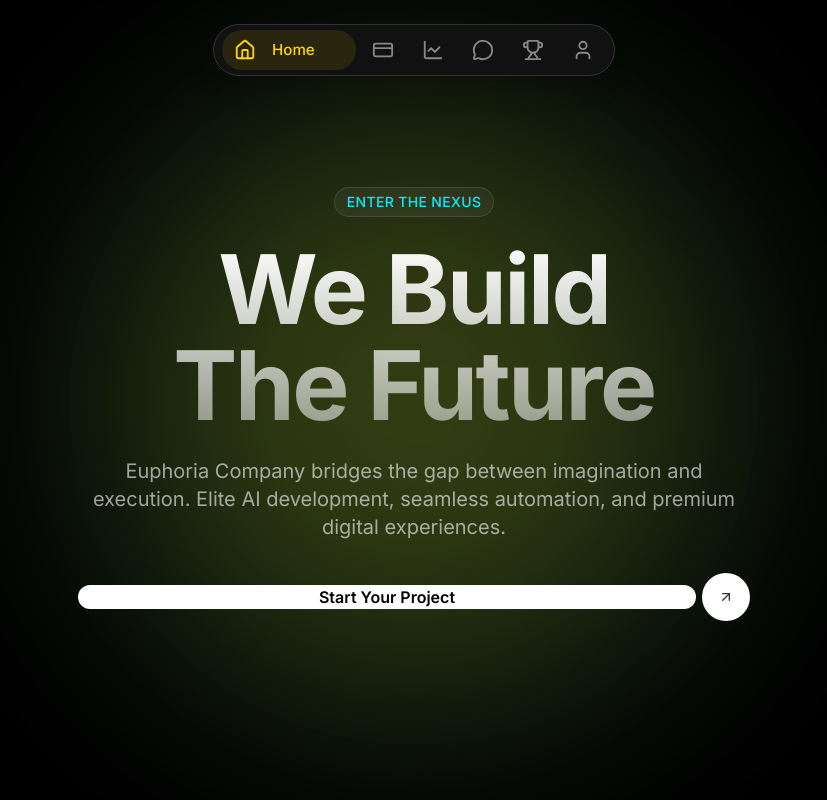
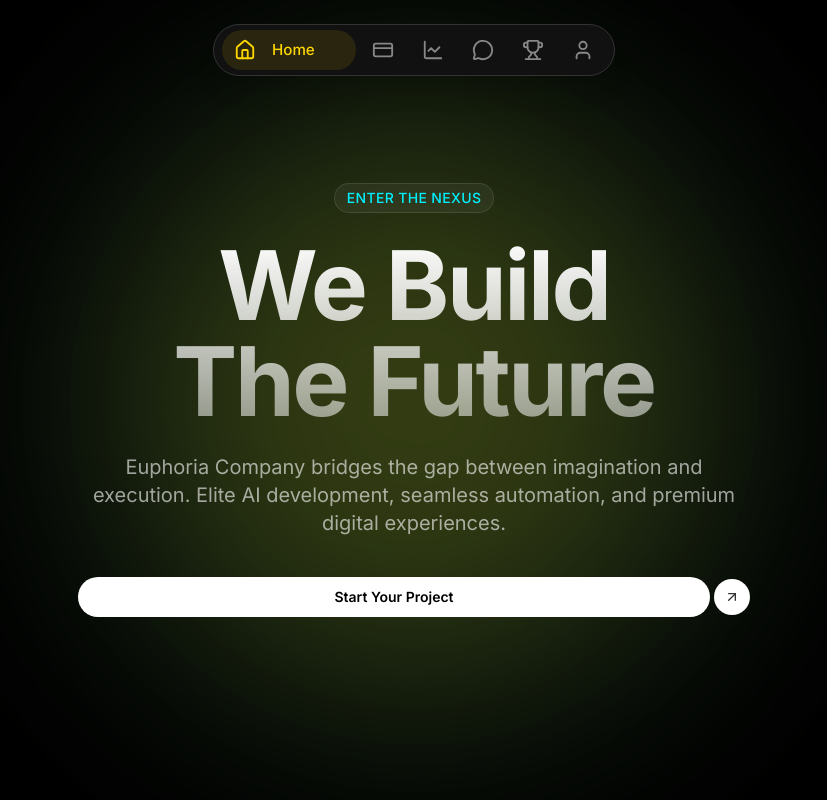
Before and after one commit to euphoriadesigner1-art/Euphoria_Company, a React (Vite) app in the folder Euphoria Company Portfolio/: page / in a window 1280 px wide. Shown: the top 800 px of the page, without its empty margins (226-1053 px from the left). Built offline with nearby package versions, Linux system fonts and the light colour scheme.

Commit message:
style: force hero button smaller size

```diff
--- a/Euphoria Company Portfolio/src/components/Hero.jsx
+++ b/Euphoria Company Portfolio/src/components/Hero.jsx
@@ -65,14 +65,14 @@
                 >
                     <Button
                         render={<a href="#contact" />}
-                        className="group active:scale-95 mx-auto flex cursor-pointer items-center justify-center gap-1.5 rounded-full border-none bg-transparent px-0 py-1.5 font-normal shadow-none hover:bg-transparent"
+                        className="group active:scale-95 mx-auto flex cursor-pointer items-center justify-center gap-[4px] rounded-full border-none bg-transparent px-0 py-0 font-normal shadow-none hover:bg-transparent !h-auto !w-auto"
                     >
-                        <span className="rounded-full bg-white px-6 py-3 text-base font-semibold text-black transition-all duration-500 ease-in-out group-hover:bg-gradient-to-r group-hover:from-accent1 group-hover:to-yellow-300 w-full h-full flex items-center justify-center">
+                        <span className="rounded-full bg-white px-5 py-2.5 text-sm font-semibold text-black transition-all duration-500 ease-in-out group-hover:bg-gradient-to-r group-hover:from-accent1 group-hover:to-yellow-300 w-full h-full flex items-center justify-center">
                             Start Your Project
                         </span>
-                        <div className="relative flex h-[48px] w-[48px] shrink-0 cursor-pointer items-center justify-center overflow-hidden rounded-full bg-white text-black transition-all duration-500 ease-in-out group-hover:bg-yellow-300">
-                            <ArrowUpRight className="absolute h-5 w-5 transition-all duration-500 ease-in-out group-hover:translate-x-10 group-hover:-translate-y-10" />
-                            <ArrowUpRight className="absolute h-5 w-5 -translate-x-10 translate-y-10 transition-all duration-500 ease-in-out group-hover:translate-x-0 group-hover:translate-y-0" />
+                        <div className="relative flex h-[36px] w-[36px] shrink-0 cursor-pointer items-center justify-center overflow-hidden rounded-full bg-white text-black transition-all duration-500 ease-in-out group-hover:bg-yellow-300">
+                            <ArrowUpRight className="absolute h-4 w-4 transition-all duration-500 ease-in-out group-hover:translate-x-10 group-hover:-translate-y-10" />
+                            <ArrowUpRight className="absolute h-4 w-4 -translate-x-10 translate-y-10 transition-all duration-500 ease-in-out group-hover:translate-x-0 group-hover:translate-y-0" />
                         </div>
                     </Button>
                 </motion.div>
```
